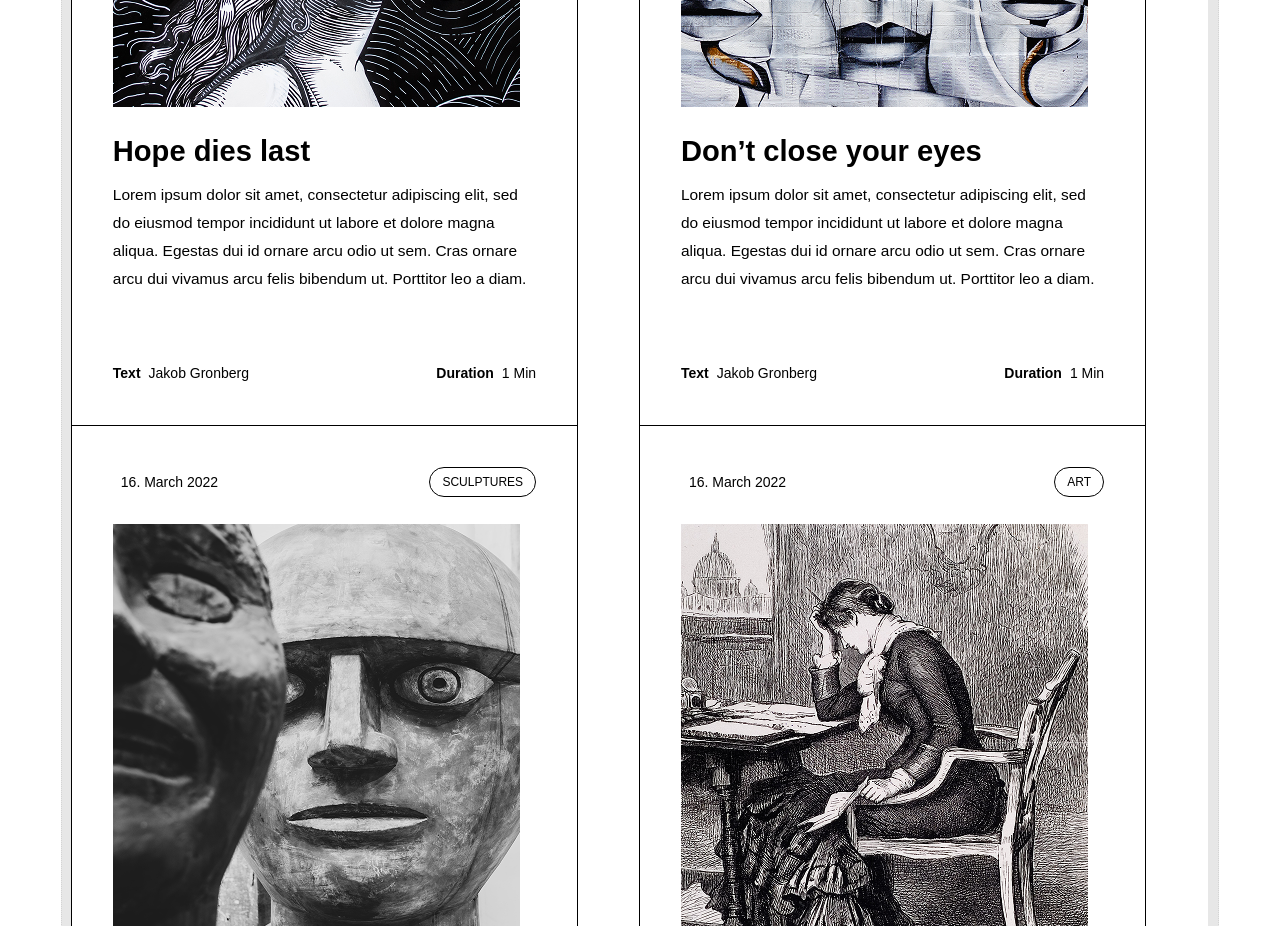
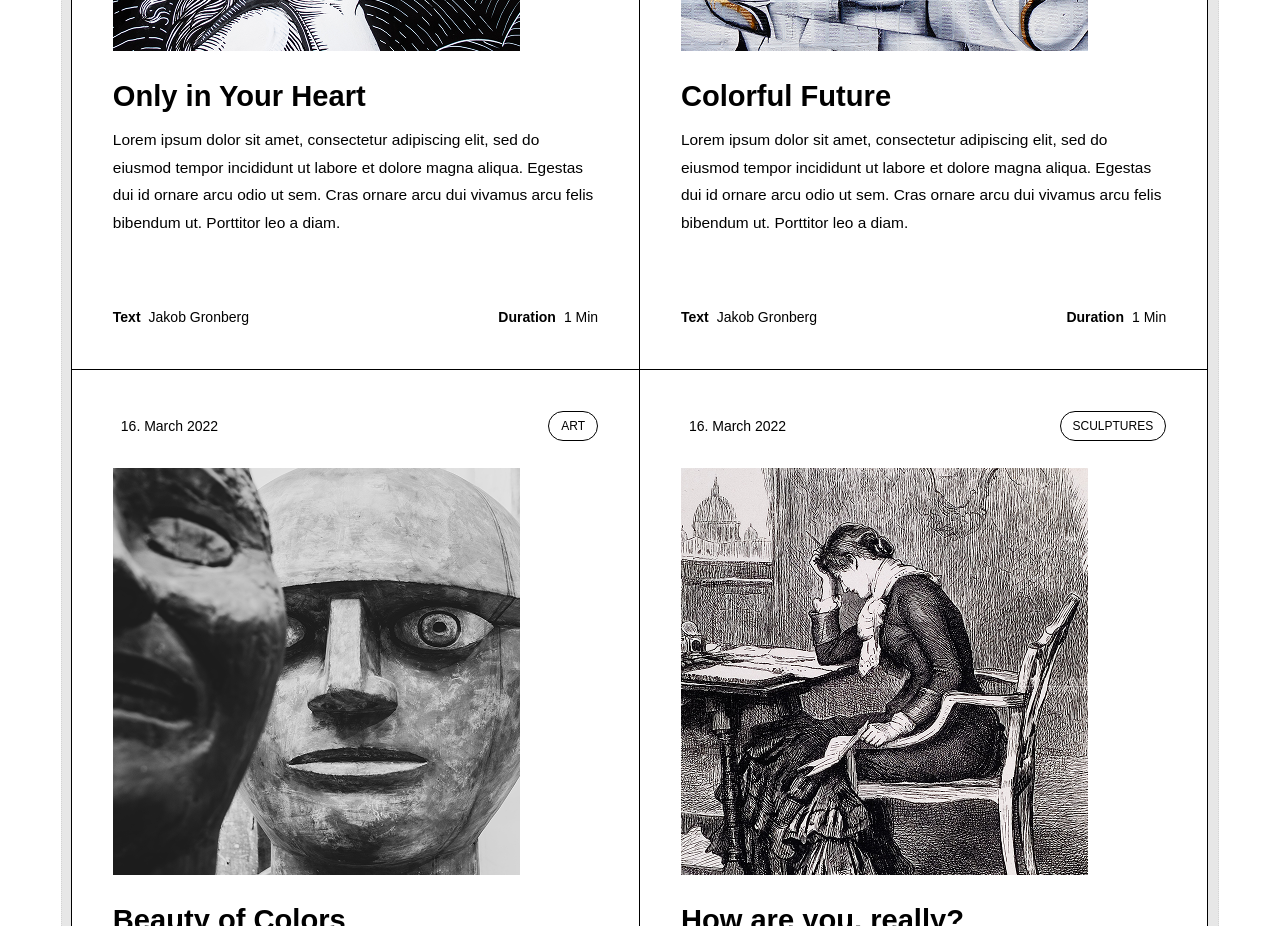
Before and after one commit to nobleworkshop/artlife-magazine, a React (Vite) app: page /uikit-sections in a window 1280 px wide. Shown: the part 7040-7966 px from the top of the page. Built offline with nearby package versions, Linux system fonts and the light colour scheme; a web font is replaced by a local one.

Commit message:
fix adaptiv and cards id

```diff
--- a/src/components/ArticleCard/articleCard.module.css
+++ b/src/components/ArticleCard/articleCard.module.css
@@ -1,7 +1,6 @@
 .card{
 	display: flex;
 	flex-direction: column;
-	max-width: 507px;
 	gap: clamp(1rem, 0.765rem + 1.18vw, 2rem);
 	border: 1px solid #000;
 	padding: clamp(1.5rem, 1.147rem + 1.76vw, 3rem);
--- a/src/components/ArticleCards/ArticleCards.jsx
+++ b/src/components/ArticleCards/ArticleCards.jsx
@@ -6,7 +6,10 @@ const ArticleCards = () => {
 	return (
 		<section className={styles.articles}>
 			<div className={styles.articles__grid}>
-				{articles.map((article) => (
+				{articles
+					.slice()
+					.reverse()
+					.map((article) => (
 						<ArticleCard
 							key={article.id}
 							img={article.img}
--- /dev/null
+++ b/src/components/LatestPosts/LatestPosts.jsx
@@ -0,0 +1,34 @@
+import ArticleCard  from '../ArticleCard/ArticleCard';
+import { articles } from "../../data/articles";
+import styles from './latestPosts.module.css';
+import LinkTo from "../LinkTo/LinkTo";
+import SectionTitle from "../SectionTitle/SectionTitle";
+
+const LatestPosts = () => {
+	return (
+		<section className={styles.latestPosts}>
+			<div className={styles.latestPosts__header}>
+				<SectionTitle title="Latest Posts" />
+				<LinkTo title="see all" link="/articles" direction="right" />
+			</div>
+
+			<div className={styles.articles__grid}>
+				{articles.slice(-3).reverse().map((article) => (
+					<ArticleCard
+						key={article.id}
+						img={article.img}
+						title={article.title}
+						text={article.text}
+						author={article.author}
+						date={article.date}
+						timeToRead={article.timeToRead}
+						badgeName={article.badgeName}
+						badgeLink={article.badgeLink}
+					/>
+				))}
+			</div>
+		</section>
+	 );
+}
+
+export default LatestPosts;
--- /dev/null
+++ b/src/components/LatestPosts/latestPosts.module.css
@@ -0,0 +1,9 @@
+.latestPosts__header{
+	display: flex;
+	gap: 10px 20px;
+	justify-content: space-between;
+	align-items: center;
+	margin-bottom: 24px;
+	flex-wrap: wrap;
+
+}
--- a/src/data/articles.js
+++ b/src/data/articles.js
@@ -17,13 +17,179 @@ import img16 from "../img/article-images/16.png";
 import img17 from "../img/article-images/17.png";
 import img18 from "../img/article-images/18.png";
 
-const loremText = "Lorem ipsum dolor sit amet, consectetur adipiscing elit, sed do eiusmod tempor incididunt ut labore et dolore magna aliqua. Egestas dui id ornare arcu odio ut sem. Cras ornare arcu dui vivamus arcu felis bibendum ut. Porttitor leo a diam.";
+const loremText =
+  "Lorem ipsum dolor sit amet, consectetur adipiscing elit, sed do eiusmod tempor incididunt ut labore et dolore magna aliqua. Egestas dui id ornare arcu odio ut sem. Cras ornare arcu dui vivamus arcu felis bibendum ut. Porttitor leo a diam.";
 
 export const articles = [
   {
-		id: 1,
-		img: img1,
+    id: 18,
+    img: img18,
     title: "Hope dies last",
+    text: loremText,
+    author: "Jakob Gronberg",
+    date: "16. March 2022",
+    timeToRead: 1,
+    badgeName: "Art",
+    badgeLink: "/category/art",
+  },
+  {
+    id: 17,
+    img: img17,
+    title: "Don’t close your eyes",
+    text: loremText,
+    author: "Jakob Gronberg",
+    date: "16. March 2022",
+    timeToRead: 1,
+    badgeName: "Art",
+    badgeLink: "/category/art",
+  },
+  {
+    id: 16,
+    img: img16,
+    title: "The best art museums",
+    text: loremText,
+    author: "Jakob Gronberg",
+    date: "16. March 2022",
+    timeToRead: 1,
+    badgeName: "Sculptures",
+    badgeLink: "/category/sculptures",
+  },
+  {
+    id: 15,
+    img: img15,
+    title: "The devil is the details",
+    text: loremText,
+    author: "Jakob Gronberg",
+    date: "16. March 2022",
+    timeToRead: 1,
+    badgeName: "Art",
+    badgeLink: "/category/art",
+  },
+  {
+    id: 14,
+    img: img14,
+    title: "An indestructible hope",
+    text: loremText,
+    author: "Jakob Gronberg",
+    date: "16. March 2022",
+    timeToRead: 1,
+    badgeName: "Art",
+    badgeLink: "/category/art",
+  },
+  {
+    id: 13,
+    img: img13,
+    title: "Street art festival",
+    text: loremText,
+    author: "Jakob Gronberg",
+    date: "16. March 2022",
+    timeToRead: 1,
+    badgeName: "street art",
+    badgeLink: "/category/street-art",
+  },
+  {
+    id: 12,
+    img: img12,
+    title: "The chains of our lives",
+    text: loremText,
+    author: "Jakob Gronberg",
+    date: "16. March 2022",
+    timeToRead: 1,
+    badgeName: "sculptures",
+    badgeLink: "/category/sculptures",
+  },
+  {
+    id: 11,
+    img: img11,
+    title: "Through the eyes of street artists",
+    text: loremText,
+    author: "Jakob Gronberg",
+    date: "16. March 2022",
+    timeToRead: 1,
+    badgeName: "Art",
+    badgeLink: "/category/art",
+  },
+  {
+    id: 10,
+    img: img10,
+    title: "Artists who want to rise above",
+    text: loremText,
+    author: "Jakob Gronberg",
+    date: "16. March 2022",
+    timeToRead: 1,
+    badgeName: "street art",
+    badgeLink: "/category/street-art",
+  },
+  {
+    id: 9,
+    img: img9,
+    title: "Secret garden",
+    text: loremText,
+    author: "Jakob Gronberg",
+    date: "16. March 2022",
+    timeToRead: 1,
+    badgeName: "Art",
+    badgeLink: "/category/art",
+  },
+  {
+    id: 8,
+    img: img8,
+    title: "Getting real ",
+    text: loremText,
+    author: "Jakob Gronberg",
+    date: "16. March 2022",
+    timeToRead: 1,
+    badgeName: "Art",
+    badgeLink: "/category/art",
+  },
+  {
+    id: 7,
+    img: img7,
+    title: "Most coloful places",
+    text: loremText,
+    author: "Jakob Gronberg",
+    date: "16. March 2022",
+    timeToRead: 1,
+    badgeName: "street art",
+    badgeLink: "/category/street-art",
+  },
+  {
+    id: 6,
+    img: img6,
+    title: "Keep on Smiling",
+    text: loremText,
+    author: "Jakob Gronberg",
+    date: "16. March 2022",
+    timeToRead: 1,
+    badgeName: "street Art",
+    badgeLink: "/category/street-art",
+  },
+  {
+    id: 5,
+    img: img5,
+    title: "History of Paper",
+    text: loremText,
+    author: "Jakob Gronberg",
+    date: "16. March 2022",
+    timeToRead: 1,
+    badgeName: "Art",
+    badgeLink: "/category/art",
+  },
+  {
+    id: 4,
+    img: img4,
+    title: "How are you, really?",
+    text: loremText,
+    author: "Jakob Gronberg",
+    date: "16. March 2022",
+    timeToRead: 1,
+    badgeName: "sculptures",
+    badgeLink: "/category/sculptures",
+  },
+  {
+    id: 3,
+    img: img3,
+    title: "Beauty of Colors",
     text: loremText,
     author: "Jakob Gronberg",
     date: "16. March 2022",
@@ -34,171 +200,6 @@ export const articles = [
   {
     id: 2,
     img: img2,
-		title: "Don’t close your eyes",
-		text: loremText,
-		author: "Jakob Gronberg",
-		date: "16. March 2022",
-		timeToRead: 1,
-		badgeName: "Art",
-		badgeLink: "/category/art",
-	},
-	{
-		id: 3,
-		img: img3,
-		title: "The best art museums",
-		text: loremText,
-		author: "Jakob Gronberg",
-		date: "16. March 2022",
-		timeToRead: 1,
-		badgeName: "Sculptures",
-		badgeLink: "/category/sculptures",
-	},
-	{
-		id: 4,
-		img: img4,
-		title: "The devil is the details",
-		text: loremText,
-		author: "Jakob Gronberg",
-		date: "16. March 2022",
-		timeToRead: 1,
-		badgeName: "Art",
-		badgeLink: "/category/art",
-	},
-	{
-		id: 5,
-		img: img5,
-		title: "An indestructible hope",
-		text: loremText,
-		author: "Jakob Gronberg",
-		date: "16. March 2022",
-		timeToRead: 1,
-		badgeName: "Art",
-		badgeLink: "/category/art",
-	},
-	{
-		id: 6,
-		img: img6,
-		title: "Street art festival",
-		text: loremText,
-		author: "Jakob Gronberg",
-		date: "16. March 2022",
-		timeToRead: 1,
-		badgeName: "street art",
-		badgeLink: "/category/street-art",
-	},
-	{
-		id: 7,
-		img: img7,
-		title: "The chains of our lives",
-		text: loremText,
-		author: "Jakob Gronberg",
-		date: "16. March 2022",
-		timeToRead: 1,
-		badgeName: "sculptures",
-		badgeLink: "/category/sculptures",
-	},
-	{
-		id: 8,
-		img: img8,
-		title: "Through the eyes of street artists",
-		text: loremText,
-		author: "Jakob Gronberg",
-		date: "16. March 2022",
-		timeToRead: 1,
-		badgeName: "Art",
-		badgeLink: "/category/art",
-	},
-	{
-		id: 9,
-		img: img9,
-		title: "Artists who want to rise above",
-		text: loremText,
-		author: "Jakob Gronberg",
-		date: "16. March 2022",
-		timeToRead: 1,
-		badgeName: "street art",
-		badgeLink: "/category/street-art",
-	},
-	{
-		id: 10,
-		img: img10,
-		title: "Secret garden",
-		text: loremText,
-		author: "Jakob Gronberg",
-		date: "16. March 2022",
-		timeToRead: 1,
-		badgeName: "Art",
-		badgeLink: "/category/art",
-	},
-	{
-		id: 11,
-		img: img11,
-		title: "Getting real ",
-		text: loremText,
-		author: "Jakob Gronberg",
-		date: "16. March 2022",
-		timeToRead: 1,
-		badgeName: "Art",
-		badgeLink: "/category/art",
-	},
-	{
-		id: 12,
-		img: img12,
-		title: "Most coloful places",
-		text: loremText,
-		author: "Jakob Gronberg",
-		date: "16. March 2022",
-		timeToRead: 1,
-		badgeName: "street art",
-		badgeLink: "/category/street-art",
-	},
-	{
-		id: 13,
-		img: img13,
-		title: "Keep on Smiling",
-		text: loremText,
-		author: "Jakob Gronberg",
-		date: "16. March 2022",
-		timeToRead: 1,
-		badgeName: "street Art",
-		badgeLink: "/category/street-art",
-	},
-	{
-		id: 14,
-		img: img14,
-		title: "History of Paper",
-		text: loremText,
-		author: "Jakob Gronberg",
-		date: "16. March 2022",
-		timeToRead: 1,
-		badgeName: "Art",
-		badgeLink: "/category/art",
-	},
-	{
-		id: 15,
-		img: img15,
-		title: "How are you, really?",
-		text: loremText,
-		author: "Jakob Gronberg",
-		date: "16. March 2022",
-		timeToRead: 1,
-		badgeName: "sculptures",
-		badgeLink: "/category/sculptures",
-	},
-	{
-		id: 16,
-		img: img16,
-		title: "Beauty of Colors",
-		text: loremText,
-		author: "Jakob Gronberg",
-		date: "16. March 2022",
-		timeToRead: 1,
-		badgeName: "Art",
-		badgeLink: "/category/art",
-	},
-	{
-		id: 17,
-		img: img17,
     title: "Colorful Future",
     text: loremText,
     author: "Jakob Gronberg",
@@ -208,8 +209,8 @@ export const articles = [
     badgeLink: "/category/art",
   },
   {
-		id: 18,
-		img: img18,
+    id: 1,
+    img: img1,
     title: "Only in Your Heart",
     text: loremText,
     author: "Jakob Gronberg",
--- a/src/pages/uikit-sections.jsx
+++ b/src/pages/uikit-sections.jsx
@@ -8,6 +8,7 @@ import UiKitCategoriesNavbar from "../uikit-components/uikit-CategoriesNavbar";
 import UiKitPodcast from "../uikit-components/uikit-Podcast";
 import UiKitArticleCard from "../uikit-components/uikit-ArticleCard";
 import UiKitArticleCards from "../uikit-components/uikit-ArticleCards";
+import UiKitLatestPosts from "../uikit-components/uikit-LatestPosts";
 
 const UiKitSections = () => {
 	return (
@@ -41,6 +42,7 @@ const UiKitSections = () => {
 				<UiKitPodcast />
 				<UiKitArticleCard />
 				<UiKitArticleCards />
+				<UiKitLatestPosts />
 			</div>
 		</div>
 	);
--- /dev/null
+++ b/src/uikit-components/uikit-LatestPosts.jsx
@@ -0,0 +1,26 @@
+import styles from "./uikit.module.css";
+import LatestPosts from "../components/LatestPosts/LatestPosts";
+
+const UiKitLatestPosts = () => {
+	return (
+		<div className={styles.component}>
+			<h3 className={styles.component__title}>Latest Posts section</h3>
+
+			<div className={styles.component__preview + " " + styles['component__preview--column'] + " " + styles['component__preview--dark-bg']}>
+				<LatestPosts />
+			</div>
+			<div className={styles.component__code}>
+				<pre>
+					<code>
+						{`import LatestPosts from "../components/LatestPosts/LatestPosts";`}
+						<br />
+						<br />
+						{`<LatestPosts />`}
+					</code>
+				</pre>
+			</div>
+		</div>
+	);
+};
+
+export default UiKitLatestPosts;
```
Lines whose indentation alone changed are shown as unchanged.
